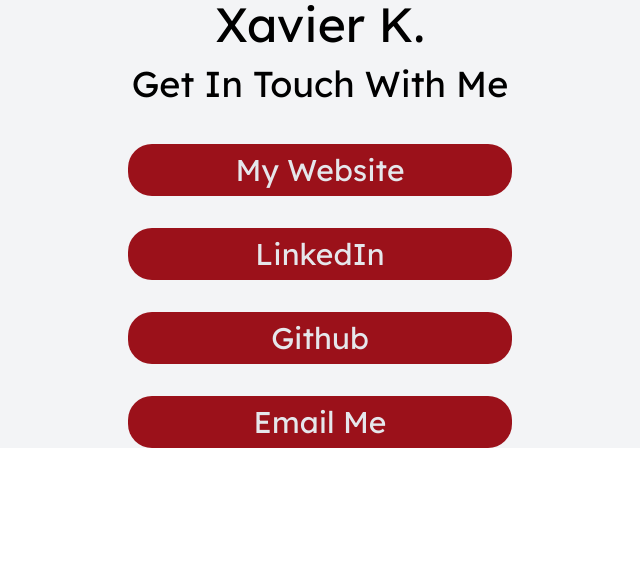
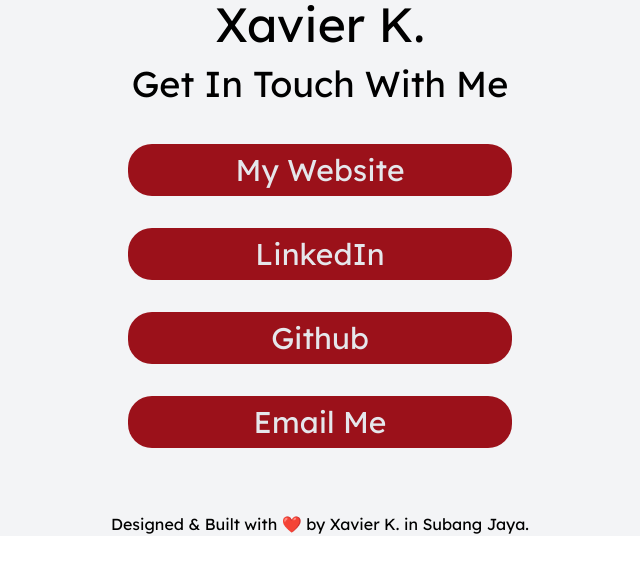
Before and after one commit to xk2800/links_v2, a Next.js app: page / in a window 1280 px wide. Shown: the top 572 px of the page, without its empty margins (320-960 px from the left). Built offline with nearby package versions, Linux system fonts and the light colour scheme.

Commit message:
added footer

```diff
--- a/components/DefaultBackground.js
+++ /dev/null
@@ -1,7 +0,0 @@
-export default function DefaultBackground() {
-    return (
-        <div className="bg-[color:var(--myred)]">
-
-        </div>
-    )
-}
--- /dev/null
+++ b/components/Footer.js
@@ -0,0 +1,7 @@
+export default function Footer() {
+    return (
+        <div className="mt-16">
+            Designed & Built with &#10084;&#65039; by Xavier K. in Subang Jaya.
+        </div>
+    )
+}
--- a/pages/index.js
+++ b/pages/index.js
@@ -1,5 +1,6 @@
 import Head from 'next/head';
 import NavLink from '../components/NavLink';
+import Footer from '../components/Footer';
 import { links } from '../globalvariables';
 
 
@@ -26,6 +27,7 @@
                 </div>
 
             </main>
+            <Footer/>
 
         </div>
     );
```
